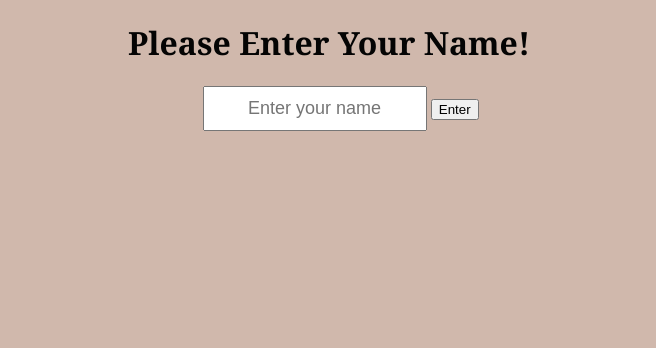
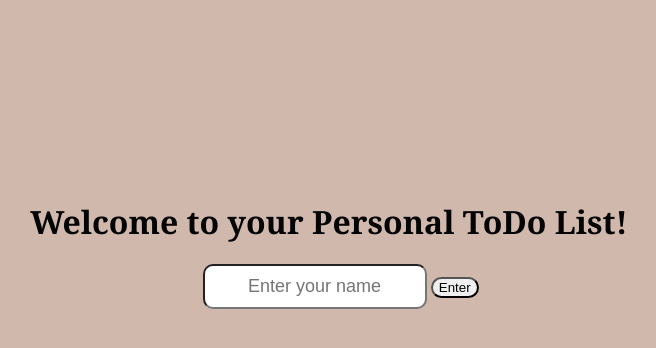
Before and after one commit to 19JDimino/TODO-App, a plain HTML site: page login.html in a window 1280 px wide. Shown: the whole page, without its empty margins (311-967 px from the left). Drawn offline with Linux system fonts and the light colour scheme.

Commit message:
Ready to merge

```diff
--- a/css/main.css
+++ b/css/main.css
@@ -201,21 +201,23 @@ ul {
     font-size: 10px;
 }
 
-h1.login {
+h1.loginH {
     text-align: center;
+    margin-top: 200px;
 }
 
-input.login {
+.loginInput {
     margin-left: 40%;
     width: 200px;
     display: inline-flex;
     padding: 10px;
     font-size: 18px;
     text-align: center;
+    border-radius: 10px;
 }
 
-button.login {
-    display: flex;
+.loginBtn {
+    border-radius: 15px;
 }
 
 h1.welcome {
--- a/login.html
+++ b/login.html
@@ -1,4 +1,3 @@
-
 <!DOCTYPE html>
 <html lang="en">
     <head>
@@ -9,12 +8,11 @@
         <title>Login Page</title>
     </head>
     <body>
-        <div id="vueApp">
-            <h1 class="login">Please Enter Your Name!</h1>
-            <input placeholder="Enter your name" class="login" v-model="newName" v-on:keyup.enter="addLoginName" />
-            <span class="login"><button @click="addLoginName">Enter</button></span>
+        <div class="login" id="vueApp">
+            <h1 class="loginH">Welcome to your Personal ToDo List!</h1>
+            <input placeholder="Enter your name" class="loginInput" v-model="newName" v-on:keyup.enter="addLoginName" />
+            <span><button class="loginBtn" @click="addLoginName">Enter</button></span>
         </div>
-
 
         <script src="js/vue.min.js"></script>
         <script src="js/main.js"></script>
```
